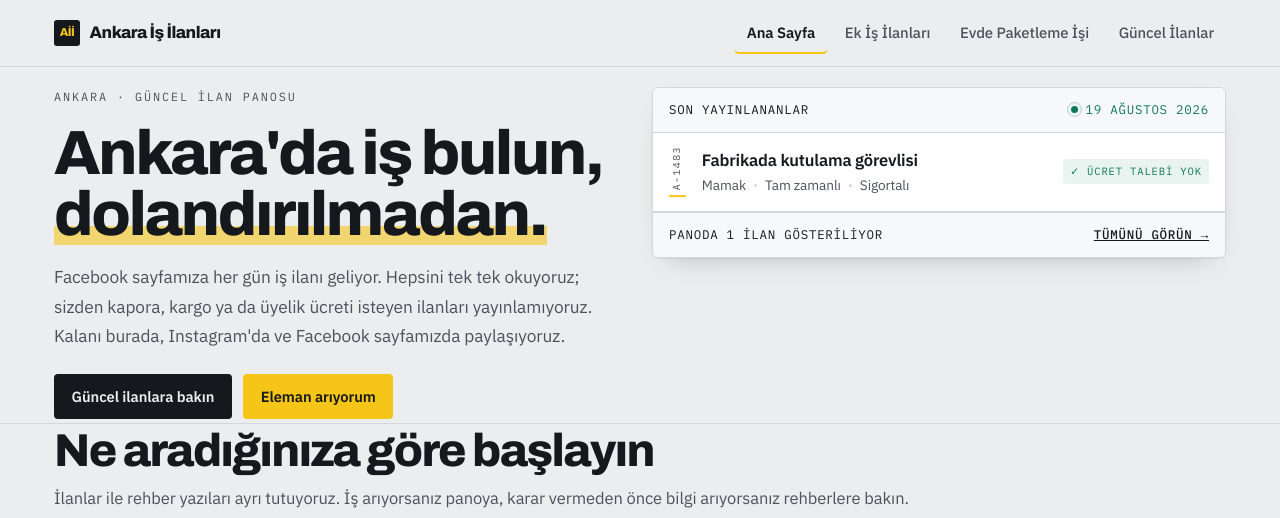
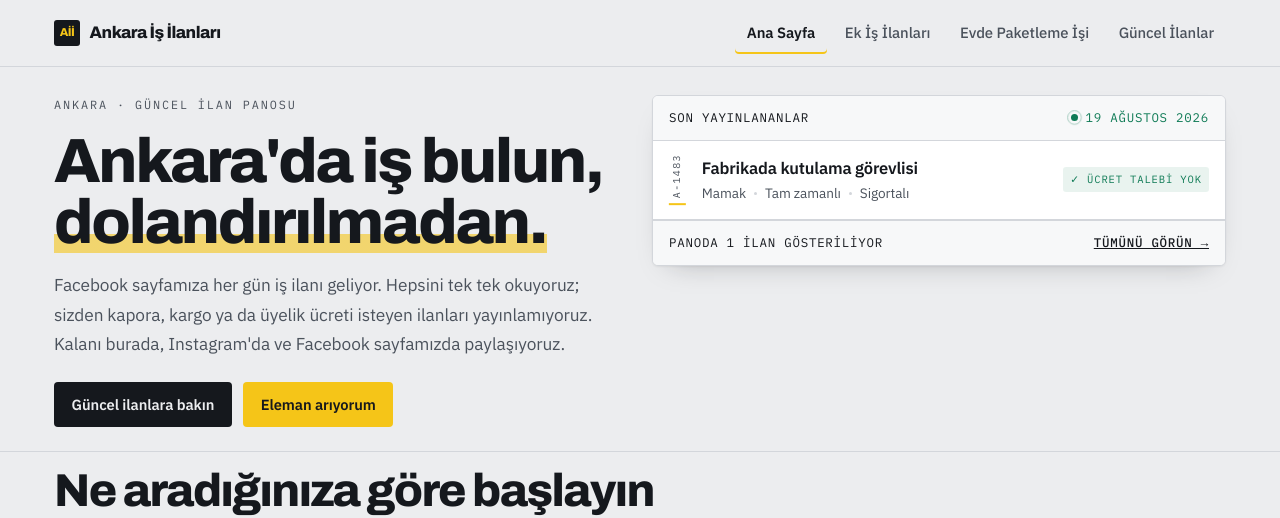
Before and after one commit to onursuay/isilanlari, a plain HTML site: page index.html in a window 1280 px wide. Shown: the top 518 px of the page. Drawn offline with Linux system fonts and the light colour scheme.

Commit message:
Bölüm aralığı orta noktaya çekildi: 32 piksel
8 piksel fazla dar kaldı, 68 piksel fazla açıktı. Bölüm dolgusu 16px üst/alt olarak
sabitlendi; hero girişi 28/24 piksel. Buton bloğu ile sonraki bölüm başlığı arası 41 piksel.

Co-Authored-By: Claude Opus 5 (1M context) <noreply@anthropic.com>

```diff
--- a/stil.css
+++ b/stil.css
@@ -13,7 +13,7 @@
   --uyari:#B8342A;        /* sahte ilan uyarısı */
 
   --olcu-1:.5rem; --olcu-2:1rem; --olcu-3:1.5rem; --olcu-4:2rem;
-  --bolum:4px;            /* iki bölüm arası toplam 8px — Owner kuralı */      /* bölüm dikey dolgusu — dar tutulur */
+  --bolum:16px;           /* iki bölüm arası toplam 32px — 8px fazla dardı, 68px fazla açıktı */      /* bölüm dikey dolgusu — dar tutulur */
   --bas-ara:clamp(18px,2vw,26px);  /* bölüm başlığı ile içeriği arası */
   --izgara:24px;                     /* kart ızgarası boşluğu */
   --en:1220px;
@@ -74,7 +74,7 @@ p{margin:0 0 var(--olcu-2); max-width:none}
 .dugme-vurgu:hover{background:#ffd42e}
 
 /* ——— hero ——— */
-.hero{padding:20px 0 var(--bolum); border-bottom:1px solid var(--hat)}
+.hero{padding:28px 0 24px; border-bottom:1px solid var(--hat)}
 .hero-izgara{display:grid; grid-template-columns:minmax(0,1fr) minmax(0,1fr); gap:var(--izgara); align-items:start}
 .hero-tez p{max-width:52ch}
 .vurgu-cizgi{display:inline-block; background:linear-gradient(to top, rgba(245,197,24,.6) .3em, transparent .3em)}
```
